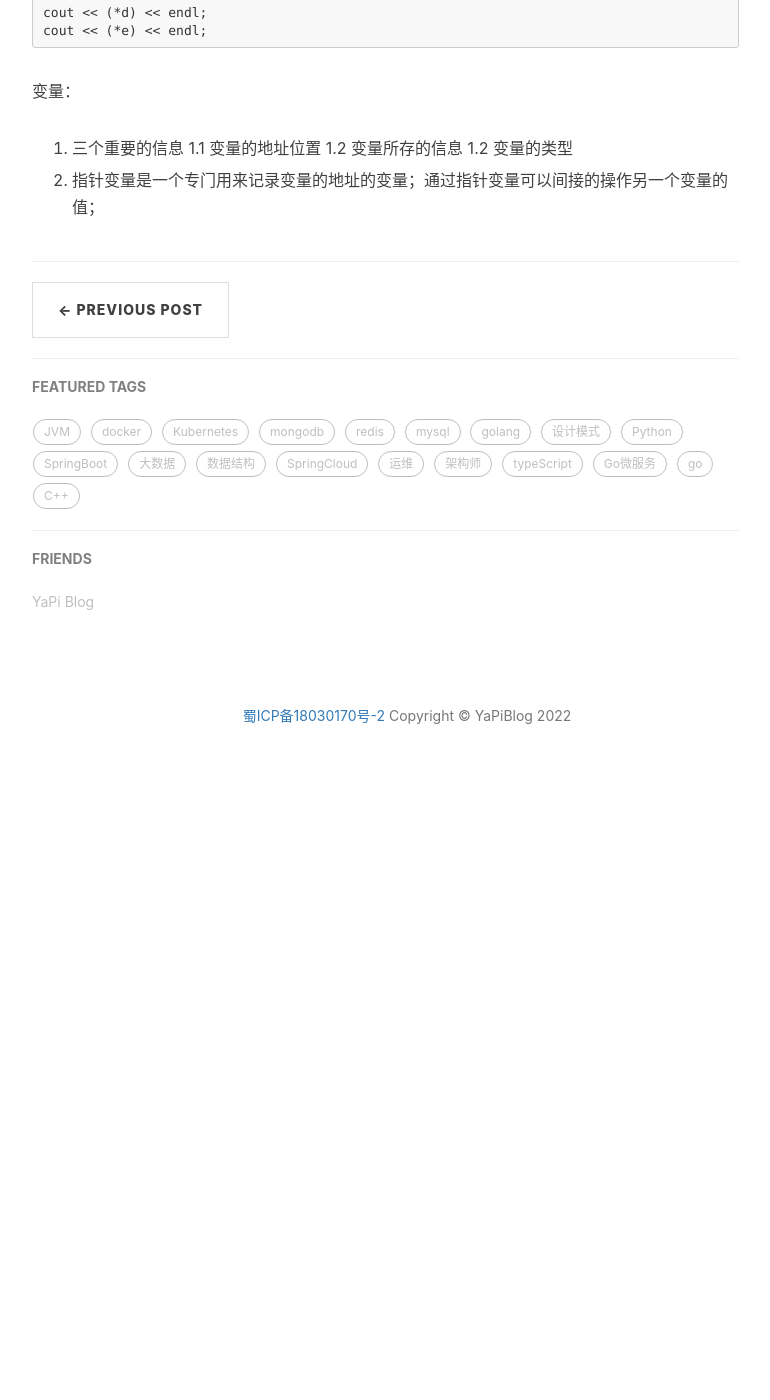
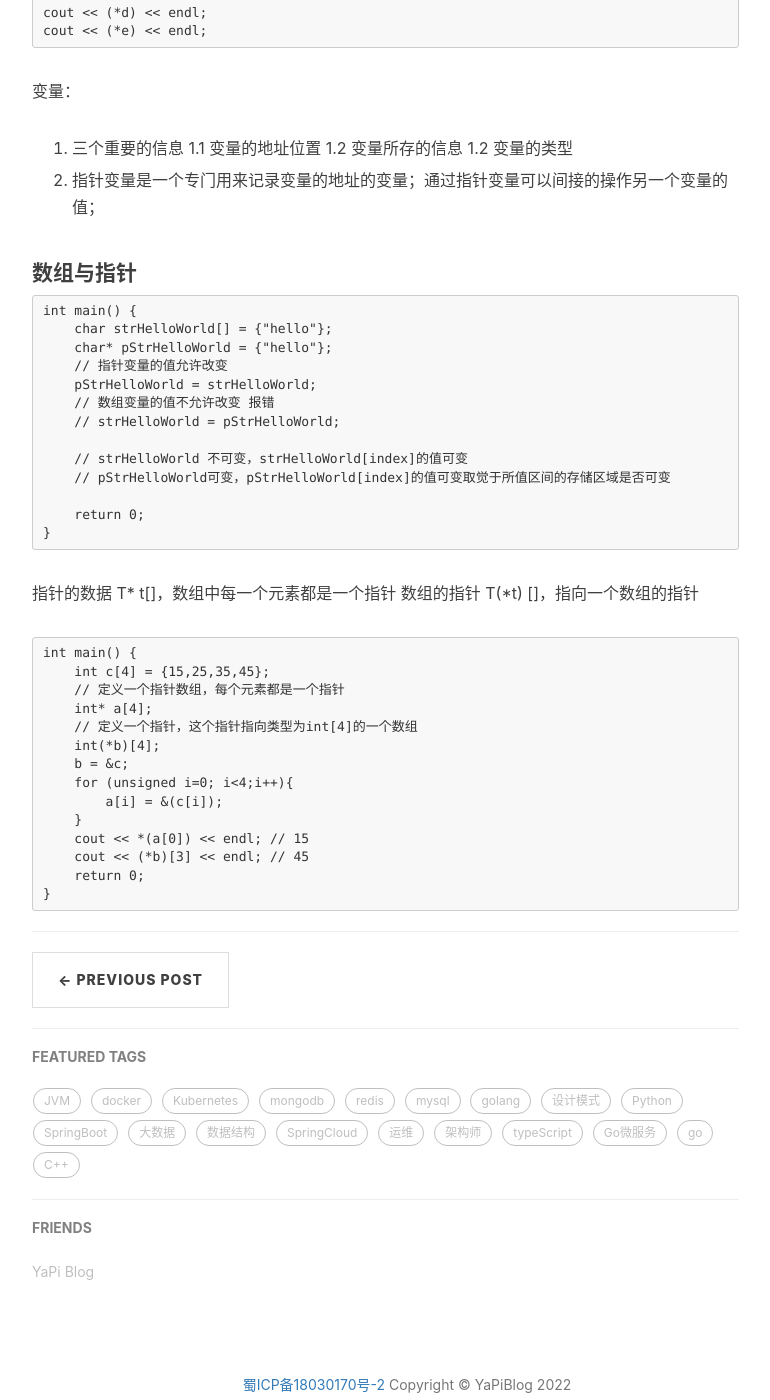
Before and after one commit to scncyangping/scncyangping.github.io, a Jekyll site: the page built from _posts/C++/2022-01-18-c++03.markdown, in a window 1280 px wide and 1400 px high, scrolled down 998 px. Shown: the whole window, without its empty margins (233-1003 px from the left). Built offline with Jekyll 4.4.1, drawn with Linux system fonts in a browser that asks for light colours; nearby versions of some CDN libraries; comment, search, counter and statistics services are not loaded; before the commit the page ends 1791 px from its top, so only the background shows below that.

Commit message:
数组与指针

````diff
--- a/_posts/C++/2022-01-18-c++03.markdown
+++ b/_posts/C++/2022-01-18-c++03.markdown
@@ -40,3 +40,41 @@ cout << (*e) << endl;
    1.2 变量的类型
 
 2. 指针变量是一个专门用来记录变量的地址的变量；通过指针变量可以间接的操作另一个变量的值；
+
+#### 数组与指针
+
+```text
+int main() {
+    char strHelloWorld[] = {"hello"};
+    char* pStrHelloWorld = {"hello"};
+    // 指针变量的值允许改变
+    pStrHelloWorld = strHelloWorld;
+    // 数组变量的值不允许改变 报错
+    // strHelloWorld = pStrHelloWorld;
+
+    // strHelloWorld 不可变，strHelloWorld[index]的值可变
+    // pStrHelloWorld可变，pStrHelloWorld[index]的值可变取觉于所值区间的存储区域是否可变
+
+    return 0;
+}
+```
+
+指针的数据 T* t[]，数组中每一个元素都是一个指针
+数组的指针 T(*t) []，指向一个数组的指针
+
+```text
+int main() {
+    int c[4] = {15,25,35,45};
+    // 定义一个指针数组，每个元素都是一个指针
+    int* a[4];
+    // 定义一个指针，这个指针指向类型为int[4]的一个数组
+    int(*b)[4];
+    b = &c;
+    for (unsigned i=0; i<4;i++){
+        a[i] = &(c[i]);
+    }
+    cout << *(a[0]) << endl; // 15
+    cout << (*b)[3] << endl; // 45
+    return 0;
+}
+```
````
